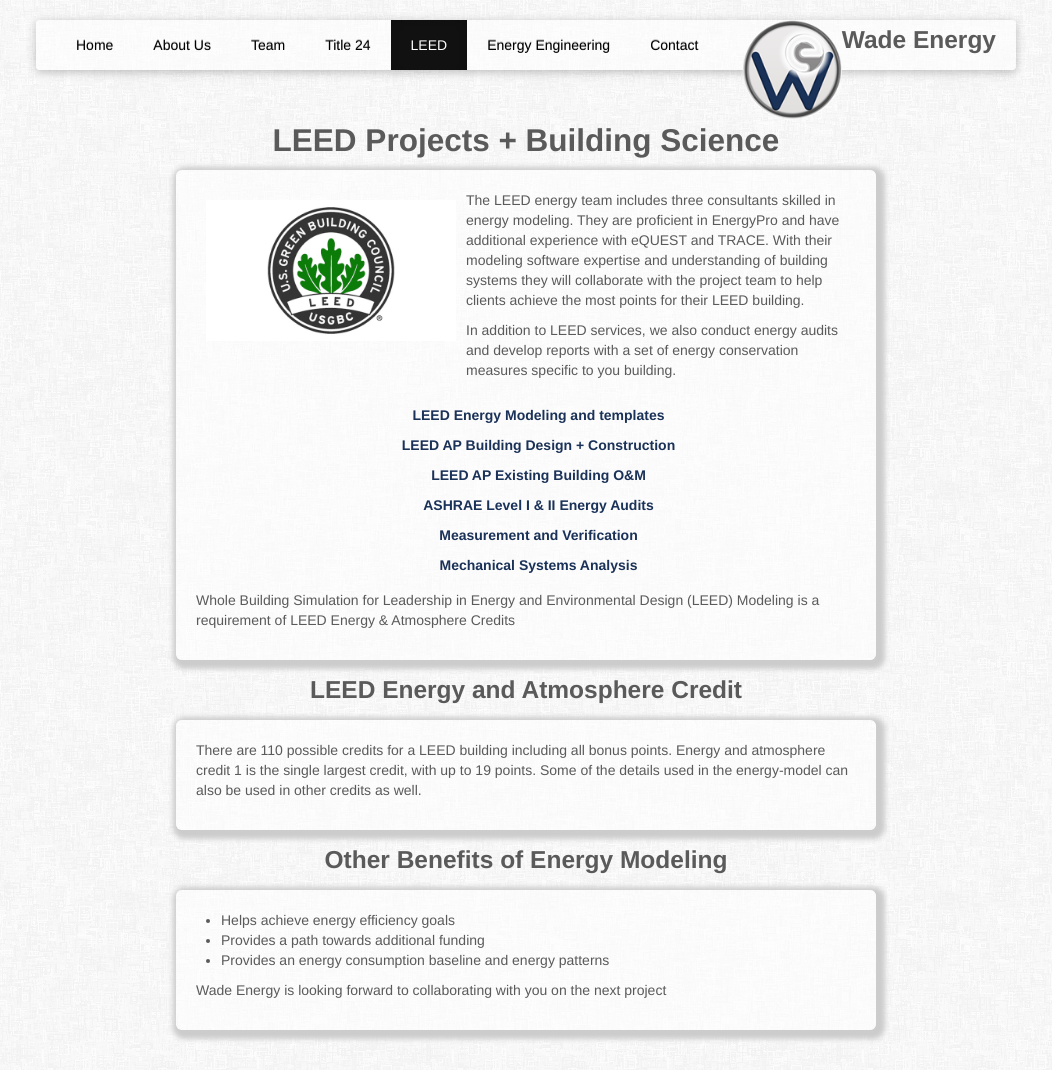
After one commit to frisk/wade-energy, a PHP site: page /leed.php in a window 1280 px wide. The commit adds this page. Shown: the whole page, without its empty margins (114-1166 px from the left). Run offline with PHP 8.4, Linux system fonts and the light colour scheme; some libraries are stand-ins or nearby versions.

Commit message:
added LEED, Energy Engineering and updated descriptions on current pages

```diff
--- a/assets/css/style.css
+++ b/assets/css/style.css
@@ -46,6 +46,9 @@ body{
 .container .carousel-caption{
     margin-top:450px;
 }
+.clear{
+    clear: both;
+}
 .navbar-inverse .navbar-inner{
     background: rgba(255,255,255, .6);
 }
@@ -65,6 +68,10 @@ body{
     width: 100px;
     position: absolute;
 }
+.leed .info{
+    width: 390px;
+    float: right;
+}
 .title{
     display: inline;
     vertical-align:top;
@@ -74,10 +81,19 @@ body{
     width:470px;
     height: 250px;
 }
+ul.main-mid-list {
+    margin-top: 10px;
+}
+.main-mid-list > li {
+    line-height: 30px;
+    color: #1a3158;
+    list-style-type: none;
+    font-weight: bold;
+}
 .profile{
     margin-top:30px;
 }
-.profile img{
+.profile img, .leed img{
     width:250px;
     float:left;
     padding: 10px;
--- a/led.php
+++ /dev/null
@@ -1,3 +0,0 @@
-<?php
-	header('location: index.php');
-?>
--- /dev/null
+++ b/leed.php
@@ -0,0 +1,38 @@
+<?php
+include('header.php');
+include('nav.php');
+?>
+<div class="main-content">
+	<h2>LEED Projects + Building Science</h2>
+	<div class="desc boxshade leed">
+		<img src="assets/img/leed.jpg">
+		<div class="info">
+			<p>The LEED energy team includes three consultants skilled in energy modeling. They are proficient in EnergyPro and have additional experience with eQUEST and TRACE. With their modeling software expertise and understanding of building systems they will collaborate with the project team to help clients achieve the most points for their LEED building.</p>
+			<p>In addition to LEED services, we also conduct energy audits and develop reports with a set of energy conservation measures specific to you building.</p>
+		</div>
+		<div class="clear"></div>
+		<ul class="main-mid-list">
+			<li>LEED Energy Modeling and templates</li>
+			<li>LEED AP Building Design + Construction</li>
+			<li>LEED AP Existing Building O&M</li>
+			<li>ASHRAE Level I & II Energy Audits</li>
+			<li>Measurement and Verification</li>
+			<li>Mechanical Systems Analysis</li>
+		</ul>
+		<p>Whole Building Simulation for Leadership in Energy and Environmental Design (LEED) Modeling is a requirement of LEED Energy & Atmosphere Credits</p>
+	</div>
+	<h3>LEED Energy and Atmosphere Credit</h3>
+	<div class="desc boxshade">
+		<p>There are 110 possible credits for a LEED building including all bonus points. Energy and atmosphere credit 1 is the single largest credit, with up to 19 points.  Some of the details used in the energy-model can also be used in other credits as well.</p>
+	</div>
+	<h3>Other Benefits of Energy Modeling</h3>
+	<div class="desc boxshade">
+		<ul class="text-left text-bold">
+			<li>Helps achieve energy efficiency goals</li>
+			<li>Provides a path towards additional funding</li>
+			<li>Provides an energy consumption baseline and energy patterns</li>
+		</ul>
+		<p>Wade Energy is looking forward to collaborating with you on the next project</p>
+	</div>
+</div>
+<?php include('footer.php'); ?>
--- a/nav.php
+++ b/nav.php
@@ -16,12 +16,12 @@
             <div class="nav-collapse collapse">
               <ul class="nav">
                 <?php
-                  $nav_items = array('Home' => 'index.php', 'Company' => 'company.php', 'Firm Members' => 'firm.php', 'Title 24' => 'title24.php', 'LED Lighting' => 'led.php', 'Contact' => 'contact.php');
+                  $nav_items = array('Home' => 'index.php', 'About Us' => 'company.php', 'Team' => 'firm.php', 'Title 24' => 'title24.php', 'LEED' => 'leed.php', 'Energy Engineering' => 'energyEngineering.php', 'Contact' => 'contact.php');
                   foreach($nav_items as $title => $href)
                   {
                     //echo $_SERVER['REQUEST_URI'];
                 ?>
-                  <li <?php if($title == 'Firm Members' || $title == 'LED Lighting'){ echo 'id="'.strtolower(str_replace(' ', '_', $title)).'"'; } if($_SERVER['REQUEST_URI'] == '/'.$href){ echo 'class="active"'; } ?>><a href="<?= $href ?>"><?= $title ?></a></li>
+                  <li <?php if($title == 'Team' || $title == 'LED Lighting'){ echo 'id="'.strtolower(str_replace(' ', '_', $title)).'"'; } if($_SERVER['REQUEST_URI'] == '/'.$href){ echo 'class="active"'; } ?>><a href="<?= $href ?>"><?= $title ?></a></li>
               <?php
                   }
               ?>
```
Also changed, not shown: company.php (+4 -11 lines), energyEngineering.php (added, +18 -0 lines), firm.php (+20 -7 lines), title24.php (+7 -3 lines), assets/img/leed.jpg (added), assets/img/randall.png (added), assets/img/wendy.png (added).
